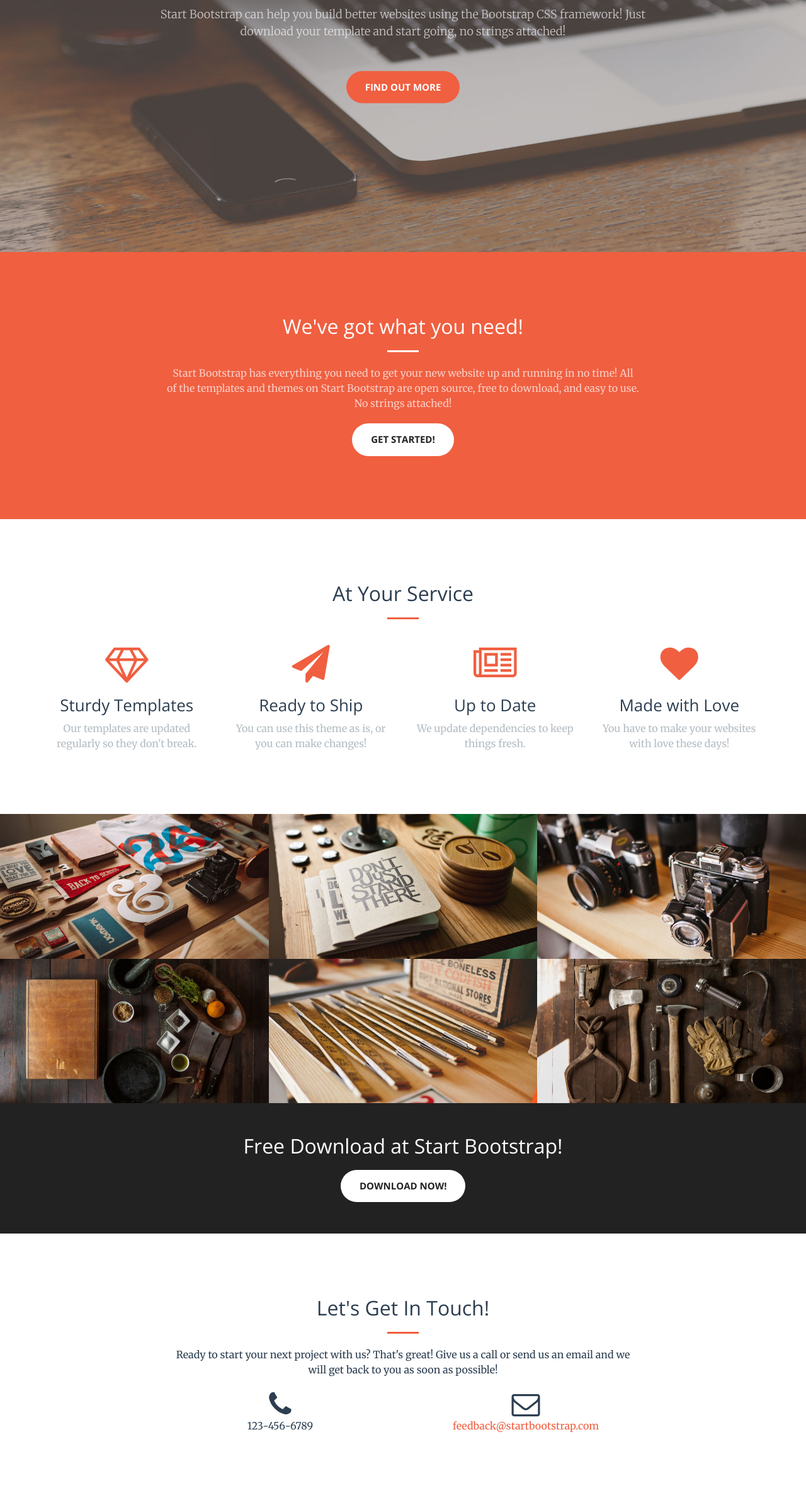
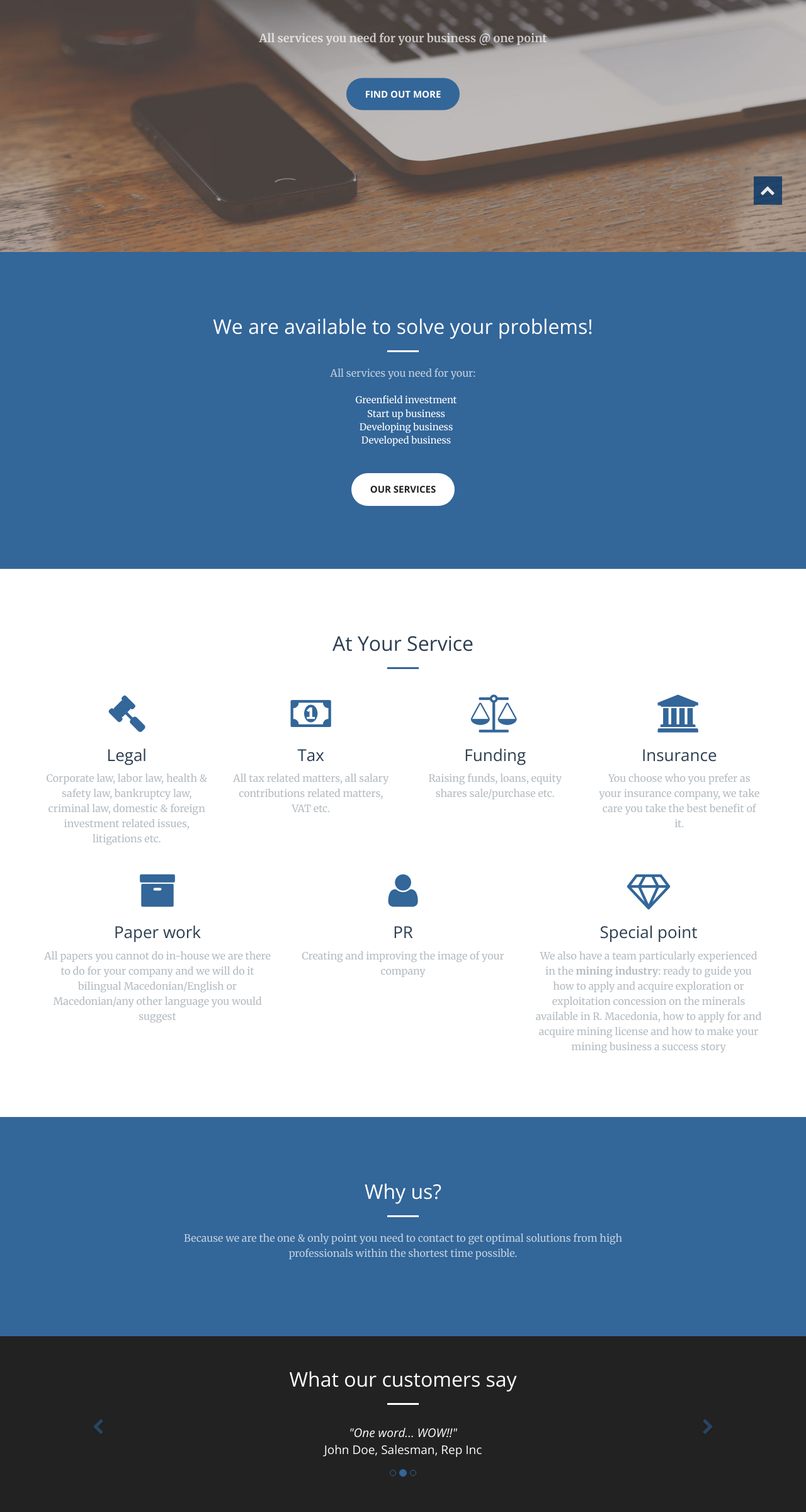
Before and after one commit to HristinaK/onepoint, a website: page index.html in a window 1280 px wide. Shown: the part 400-2800 px from the top of the page at 63% size. Drawn offline with nearby package versions, Linux system fonts and the light colour scheme.

Commit message:
first draft

```diff
--- a/css/creative.css
+++ b/css/creative.css
@@ -12,7 +12,7 @@ body {
   font-family: 'Merriweather', 'Helvetica Neue', Arial, sans-serif;
 }
 hr {
-  border-color: #F05F40;
+  border-color: #336699;
   border-width: 3px;
   max-width: 50px;
 }
@@ -23,11 +23,11 @@ a {
   -webkit-transition: all 0.35s;
   -moz-transition: all 0.35s;
   transition: all 0.35s;
-  color: #F05F40;
+  color: #336699;
 }
 a:hover,
 a:focus {
-  color: #eb3812;
+  color: #4EB1BA;
 }
 h1,
 h2,
@@ -43,7 +43,7 @@ p {
   margin-bottom: 20px;
 }
 .bg-primary {
-  background-color: #F05F40;
+  background-color: #336699;
 }
 .bg-dark {
   background-color: #222222;
@@ -70,14 +70,14 @@ aside {
   transition: all 0.35s;
 }
 .navbar-default .navbar-header .navbar-brand {
-  color: #F05F40;
+  color: #336699;
   font-family: 'Open Sans', 'Helvetica Neue', Arial, sans-serif;
   font-weight: 700;
   text-transform: uppercase;
 }
 .navbar-default .navbar-header .navbar-brand:hover,
 .navbar-default .navbar-header .navbar-brand:focus {
-  color: #eb3812;
+  color: #4EB1BA;
 }
 .navbar-default .navbar-header .navbar-toggle {
   font-weight: 700;
@@ -94,11 +94,11 @@ aside {
 }
 .navbar-default .nav > li > a:hover,
 .navbar-default .nav > li > a:focus:hover {
-  color: #F05F40;
+  color: #336699;
 }
 .navbar-default .nav > li.active > a,
 .navbar-default .nav > li.active > a:focus {
-  color: #F05F40 !important;
+  color: #336699 !important;
   background-color: transparent;
 }
 .navbar-default .nav > li.active > a:hover,
@@ -130,12 +130,12 @@ aside {
     border-color: rgba(34, 34, 34, 0.05);
   }
   .navbar-default.affix .navbar-header .navbar-brand {
-    color: #F05F40;
+    color: #336699;
     font-size: 14px;
   }
   .navbar-default.affix .navbar-header .navbar-brand:hover,
   .navbar-default.affix .navbar-header .navbar-brand:focus {
-    color: #eb3812;
+    color: #4EB1BA;
   }
   .navbar-default.affix .nav > li > a,
   .navbar-default.affix .nav > li > a:focus {
@@ -143,7 +143,7 @@ aside {
   }
   .navbar-default.affix .nav > li > a:hover,
   .navbar-default.affix .nav > li > a:focus:hover {
-    color: #F05F40;
+    color: #336699;
   }
 }
 header {
@@ -233,7 +233,8 @@ header .header-content .header-content-inner p {
   color: white;
   opacity: 0;
   display: block;
-  background: rgba(240, 95, 64, 0.9);
+  opacity: 0.5;
+  background: #003366;
   position: absolute;
   bottom: 0;
   text-align: center;
@@ -281,7 +282,7 @@ header .header-content .header-content-inner p {
   margin: 0 auto 20px;
 }
 .text-primary {
-  color: #F05F40;
+  color: #336699;
 }
 .no-gutter > [class*='col-'] {
   padding-right: 0;
@@ -337,8 +338,8 @@ fieldset[disabled] .btn-default.active {
 }
 .btn-primary {
   color: white;
-  background-color: #F05F40;
-  border-color: #F05F40;
+  background-color: #336699;
+  border-color: #336699;
   -webkit-transition: all 0.35s;
   -moz-transition: all 0.35s;
   transition: all 0.35s;
@@ -350,8 +351,8 @@ fieldset[disabled] .btn-default.active {
 .btn-primary.active,
 .open > .dropdown-toggle.btn-primary {
   color: white;
-  background-color: #ee4b28;
-  border-color: #ed431f;
+  background-color: #003366;
+  border-color: #002266;
 }
 .btn-primary:active,
 .btn-primary.active,
@@ -376,11 +377,11 @@ fieldset[disabled] .btn-primary:active,
 .btn-primary.disabled.active,
 .btn-primary[disabled].active,
 fieldset[disabled] .btn-primary.active {
-  background-color: #F05F40;
-  border-color: #F05F40;
+  background-color: #336699;
+  border-color: #336699;
 }
 .btn-primary .badge {
-  color: #F05F40;
+  color: #336699;
   background-color: white;
 }
 .btn {
@@ -414,3 +415,42 @@ img::-moz-selection {
 body {
   webkit-tap-highlight-color: #222222;
 }
+.carousel-control.right, .carousel-control.left {
+  background-image: none;
+  color: #336699;
+}
+.carousel-indicators li {
+  border-color: #336699;
+}
+.carousel-indicators li.active {
+  background-color: #336699;
+}
+.item h4 {
+  font-size: 19px;
+  line-height: 1.375em;
+  font-weight: 400;
+  font-style: italic;
+  margin-bottom: 3.5em;
+}
+
+.item span {
+  font-style: normal;
+}
+
+#nagore{
+  width: 3em;
+  height: 3em;
+  color: #fff;
+  background-color: #003366;
+  opacity: 0.8;
+  position: fixed;
+  top: 85%;
+  right: 3%;
+}
+#nagore a:hover{
+  color: #ffffff;
+}
+#strelka{
+  font-size: x-large;
+  padding: 0.2em;
+}
--- a/index.html
+++ b/index.html
@@ -20,14 +20,16 @@
     <link href="css/flatly-bootstrap.min.css" rel="stylesheet">
     <!-- Custom Fonts -->
     <link href="vendor/font-awesome/css/font-awesome.min.css" rel="stylesheet" type="text/css">
-    <link href='https://fonts.googleapis.com/css?family=Open+Sans:300italic,400italic,600italic,700italic,800italic,400,300,600,700,800' rel='stylesheet' type='text/css'>
-    <link href='https://fonts.googleapis.com/css?family=Merriweather:400,300,300italic,400italic,700,700italic,900,900italic' rel='stylesheet' type='text/css'>
+    <link href='https://fonts.googleapis.com/css?family=Open+Sans:300italic,400italic,600italic,700italic,800italic,400,300,600,700,800'
+          rel='stylesheet' type='text/css'>
+    <link href='https://fonts.googleapis.com/css?family=Merriweather:400,300,300italic,400italic,700,700italic,900,900italic'
+          rel='stylesheet' type='text/css'>
 
     <!-- Plugin CSS -->
     <link href="vendor/magnific-popup/magnific-popup.css" rel="stylesheet">
 
     <!-- Theme CSS -->
-    <link href="css/creative.min.css" rel="stylesheet">
+    <link href="css/creative.css" rel="stylesheet">
 
     <!-- HTML5 Shim and Respond.js IE8 support of HTML5 elements and media queries -->
     <!-- WARNING: Respond.js doesn't work if you view the page via file:// -->
@@ -39,15 +41,17 @@
 </head>
 
 <body id="page-top">
-
+<div id="one" style="display: none"></div>
 <nav id="mainNav" class="navbar navbar-default navbar-fixed-top">
     <div class="container-fluid">
         <!-- Brand and toggle get grouped for better mobile display -->
         <div class="navbar-header">
-                <button type="button" class="navbar-toggle collapsed" data-toggle="collapse" data-target="#bs-example-navbar-collapse-1">
+            <button type="button" class="navbar-toggle collapsed" data-toggle="collapse"
+                    data-target="#bs-example-navbar-collapse-1">
                 <span class="sr-only">Toggle navigation</span> Menu <i class="fa fa-bars"></i>
             </button>
-                <a class="navbar-brand page-scroll" href="#page-top"> <i class="fa fa-circle"></i>&nbsp;&nbsp;&nbsp;&nbsp;One Point </a>
+            <a class="navbar-brand page-scroll" href="#page-top"> <i class="fa fa-circle"></i>&nbsp;&nbsp;&nbsp;&nbsp;One
+                Point </a>
         </div>
 
         <!-- Collect the nav links, forms, and other content for toggling -->
@@ -60,7 +64,7 @@
                     <a class="page-scroll" href="#services">Services</a>
                 </li>
                 <li>
-                        <a class="page-scroll" href="#portfolio">Portfolio</a>
+                    <a class="page-scroll" href="#why-us">Testimonials</a>
                 </li>
                 <li>
                     <a class="page-scroll" href="#contact">Contact</a>
@@ -75,9 +79,11 @@
 <header>
     <div class="header-content">
         <div class="header-content-inner">
-                <h1 id="homeHeading">Your Favorite Source of Free Bootstrap Themes</h1>
+            <h1 id="homeHeading">One Point</h1>
             <hr>
-                <p>Start Bootstrap can help you build better websites using the Bootstrap CSS framework! Just download your template and start going, no strings attached!</p>
+            <p>Business &amp; Legal Solutions and Engineering<br>
+                Lawyers and Counselors<br></p>
+            <p><b>All services you need for your business @ one point</b></p>
             <a href="#about" class="btn btn-primary btn-xl page-scroll">Find Out More</a>
         </div>
     </div>
@@ -87,10 +93,23 @@
     <div class="container">
         <div class="row">
             <div class="col-lg-8 col-lg-offset-2 text-center">
-                    <h2 class="section-heading">We've got what you need!</h2>
+                <h2 class="section-heading">We are available to solve your problems!</h2>
                 <hr class="light">
-                    <p class="text-faded">Start Bootstrap has everything you need to get your new website up and running in no time! All of the templates and themes on Start Bootstrap are open source, free to download, and easy to use. No strings attached!</p>
-                    <a href="#services" class="page-scroll btn btn-default btn-xl sr-button">Get Started!</a>
+                <p class="text-faded">
+                    All services you need for your:
+                    <br>
+                <ul style="list-style-type: none; margin-left:-2em;">
+                    <li>Greenfield investment</li>
+
+                    <li>Start up business</li>
+
+                    <li>Developing business</li>
+
+                    <li> Developed business</li>
+                </ul>
+                </p>
+                <br>
+                <a href="#services" class="page-scroll btn btn-default btn-xl sr-button">Our Services</a>
             </div>
         </div>
     </div>
@@ -105,132 +124,87 @@
             </div>
         </div>
     </div>
+
     <div class="container">
         <div class="row">
             <div class="col-lg-3 col-md-6 text-center">
                 <div class="service-box">
-                        <i class="fa fa-4x fa-diamond text-primary sr-icons"></i>
-                        <h3>Sturdy Templates</h3>
-                        <p class="text-muted">Our templates are updated regularly so they don't break.</p>
+                    <i class="fa fa-4x fa-legal text-primary sr-icons"></i>
+                    <h3>Legal</h3>
+                    <p class="text-muted">Corporate law, labor law, health &amp; safety law,
+                        bankruptcy law, criminal law, domestic &amp; foreign
+                        investment related issues, litigations etc.</p>
                 </div>
             </div>
             <div class="col-lg-3 col-md-6 text-center">
                 <div class="service-box">
-                        <i class="fa fa-4x fa-paper-plane text-primary sr-icons"></i>
-                        <h3>Ready to Ship</h3>
-                        <p class="text-muted">You can use this theme as is, or you can make changes!</p>
+                    <i class="fa fa-4x fa-money text-primary sr-icons"></i>
+                    <h3>Tax</h3>
+                    <p class="text-muted">All tax related matters, all salary contributions related matters, VAT
+                        etc.</p>
                 </div>
             </div>
             <div class="col-lg-3 col-md-6 text-center">
                 <div class="service-box">
-                        <i class="fa fa-4x fa-newspaper-o text-primary sr-icons"></i>
-                        <h3>Up to Date</h3>
-                        <p class="text-muted">We update dependencies to keep things fresh.</p>
+                    <i class="fa fa-4x fa-balance-scale text-primary sr-icons"></i>
+                    <h3>Funding</h3>
+                    <p class="text-muted">Raising funds, loans, equity shares sale/purchase etc.</p>
                 </div>
             </div>
             <div class="col-lg-3 col-md-6 text-center">
                 <div class="service-box">
-                        <i class="fa fa-4x fa-heart text-primary sr-icons"></i>
-                        <h3>Made with Love</h3>
-                        <p class="text-muted">You have to make your websites with love these days!</p>
+                    <i class="fa fa-4x fa-institution text-primary sr-icons"></i>
+                    <h3>Insurance</h3>
+                    <p class="text-muted">You choose who you prefer as your insurance company, we take care you take the
+                        best benefit of it.</p>
+                </div>
+            </div>
+        </div>
+        <br>
+        <div class="row">
+            <div class="col-lg-4 col-md-6 text-center">
+                <div class="service-box">
+                    <i class="fa fa-4x fa-archive text-primary sr-icons"></i>
+                    <h3>Paper work</h3>
+                    <p class="text-muted">All papers you cannot do in-house we are there to do for your company and we
+                        will do it
+                        bilingual Macedonian/English or Macedonian/any other language you would suggest</p>
+                </div>
+            </div>
+            <div class="col-lg-4 col-md-6 text-center">
+                <div class="service-box">
+                    <i class="fa fa-4x fa-user text-primary sr-icons"></i>
+                    <h3>PR</h3>
+                    <p class="text-muted">Creating and improving the image of your company</p>
+                </div>
+            </div>
+            <div class="col-lg-4 col-md-6 text-center">
+                <div class="service-box">
+                    <i class="fa fa-4x fa-diamond text-primary sr-icons"></i>
+                    <h3>Special point</h3>
+                    <p class="text-muted">We also have a team particularly experienced in the <b>mining industry</b>:
+                        ready to guide you
+
+                        how to apply and acquire exploration or exploitation concession on the minerals available in R.
+
+                        Macedonia, how to apply for and acquire mining license and how to make your mining business a
+
+                        success story</p>
                 </div>
             </div>
         </div>
     </div>
 </section>
 
-    <section class="no-padding" id="portfolio">
-        <div class="container-fluid">
-            <div class="row no-gutter popup-gallery">
-                <div class="col-lg-4 col-sm-6">
-                    <a href="img/portfolio/fullsize/1.jpg" class="portfolio-box">
-                        <img src="img/portfolio/thumbnails/1.jpg" class="img-responsive" alt="">
-                        <div class="portfolio-box-caption">
-                            <div class="portfolio-box-caption-content">
-                                <div class="project-category text-faded">
-                                    Category
-                                </div>
-                                <div class="project-name">
-                                    Project Name
-                                </div>
-                            </div>
-                        </div>
-                    </a>
-                </div>
-                <div class="col-lg-4 col-sm-6">
-                    <a href="img/portfolio/fullsize/2.jpg" class="portfolio-box">
-                        <img src="img/portfolio/thumbnails/2.jpg" class="img-responsive" alt="">
-                        <div class="portfolio-box-caption">
-                            <div class="portfolio-box-caption-content">
-                                <div class="project-category text-faded">
-                                    Category
-                                </div>
-                                <div class="project-name">
-                                    Project Name
-                                </div>
-                            </div>
-                        </div>
-                    </a>
-                </div>
-                <div class="col-lg-4 col-sm-6">
-                    <a href="img/portfolio/fullsize/3.jpg" class="portfolio-box">
-                        <img src="img/portfolio/thumbnails/3.jpg" class="img-responsive" alt="">
-                        <div class="portfolio-box-caption">
-                            <div class="portfolio-box-caption-content">
-                                <div class="project-category text-faded">
-                                    Category
-                                </div>
-                                <div class="project-name">
-                                    Project Name
-                                </div>
-                            </div>
-                        </div>
-                    </a>
-                </div>
-                <div class="col-lg-4 col-sm-6">
-                    <a href="img/portfolio/fullsize/4.jpg" class="portfolio-box">
-                        <img src="img/portfolio/thumbnails/4.jpg" class="img-responsive" alt="">
-                        <div class="portfolio-box-caption">
-                            <div class="portfolio-box-caption-content">
-                                <div class="project-category text-faded">
-                                    Category
-                                </div>
-                                <div class="project-name">
-                                    Project Name
-                                </div>
-                            </div>
-                        </div>
-                    </a>
-                </div>
-                <div class="col-lg-4 col-sm-6">
-                    <a href="img/portfolio/fullsize/5.jpg" class="portfolio-box">
-                        <img src="img/portfolio/thumbnails/5.jpg" class="img-responsive" alt="">
-                        <div class="portfolio-box-caption">
-                            <div class="portfolio-box-caption-content">
-                                <div class="project-category text-faded">
-                                    Category
-                                </div>
-                                <div class="project-name">
-                                    Project Name
-                                </div>
-                            </div>
-                        </div>
-                    </a>
-                </div>
-                <div class="col-lg-4 col-sm-6">
-                    <a href="img/portfolio/fullsize/6.jpg" class="portfolio-box">
-                        <img src="img/portfolio/thumbnails/6.jpg" class="img-responsive" alt="">
-                        <div class="portfolio-box-caption">
-                            <div class="portfolio-box-caption-content">
-                                <div class="project-category text-faded">
-                                    Category
-                                </div>
-                                <div class="project-name">
-                                    Project Name
-                                </div>
-                            </div>
-                        </div>
-                    </a>
+<section class="bg-primary" id="why-us">
+    <div class="container">
+        <div class="row">
+            <div class="col-lg-8 col-lg-offset-2 text-center">
+                <h2 class="section-heading">Why us?</h2>
+                <hr class="light">
+                <p class="text-faded">Because we are the one &amp; only point you need to contact to get optimal
+                    solutions from high
+                    professionals within the shortest time possible.</p>
             </div>
         </div>
     </div>
@@ -239,31 +213,87 @@
 <aside class="bg-dark">
     <div class="container text-center">
         <div class="call-to-action">
-                <h2>Free Download at Start Bootstrap!</h2>
-                <a href="http://startbootstrap.com/template-overviews/creative/" class="btn btn-default btn-xl sr-button">Download Now!</a>
+            <h2>What our customers say</h2>
+            <hr class="light">
+            <div id="myCarousel" class="carousel slide text-center" data-ride="carousel">
+                <ol class="carousel-indicators">
+                    <li data-target="#myCarousel" data-slide-to="0" class="active"></li>
+                    <li data-target="#myCarousel" data-slide-to="1"></li>
+                    <li data-target="#myCarousel" data-slide-to="2"></li>
+                </ol>
+                <div class="carousel-inner" role="listbox">
+                    <div class="item active">
+                        <h4>"This company is the best. I am so happy with the result!"<br><span
+                                style="font-style:normal;">Michael Roe, Vice President, Comment Box</span></h4>
+                    </div>
+                    <div class="item">
+                        <h4>"One word... WOW!!"<br><span style="font-style:normal;">John Doe, Salesman, Rep Inc</span>
+                        </h4>
+                    </div>
+                    <div class="item">
+                        <h4>"Could I... BE any more happy with this company?"<br><span style="font-style:normal;">Chandler Bing, Actor, FriendsAlot</span>
+                        </h4>
+                    </div>
+                </div>
+                <a class="left carousel-control" href="#myCarousel" role="button" data-slide="prev">
+                    <span class="fa fa-lg fa-chevron-left" aria-hidden="true"></span>
+                    <span class="sr-only">Previous</span>
+                </a>
+                <a class="right carousel-control" href="#myCarousel" role="button" data-slide="next">
+                    <span class="fa fa-lg fa-chevron-right" aria-hidden="true"></span>
+                    <span class="sr-only">Next</span>
+                </a>
+            </div>
+            <br>
+            <a href="#contact" class="page-scroll btn btn-default btn-xl sr-button">Contact us</a>
         </div>
     </div>
 </aside>
 
 <section id="contact">
-        <div class="container">
+
+    <!-- Container (Contact Section) -->
+    <div id="contacts" class="container-fluid bg-grey">
+        <h2 class="section-heading text-center">Let's Get In Touch!</h2>
+        <hr class="primary">
         <div class="row">
-                <div class="col-lg-8 col-lg-offset-2 text-center">
-                    <h2 class="section-heading">Let's Get In Touch!</h2>
-                    <hr class="primary">
-                    <p>Ready to start your next project with us? That's great! Give us a call or send us an email and we will get back to you as soon as possible!</p>
+            <div class="col-lg-4 col-md-5 col-sm-12 col-lg-offset-2">
+                <p>Contact us and we'll get back to you within 24 hours.</p>
+                <ul style="list-style-type: none;">
+                    <li><span class="fa fa-map-marker"></span> Njegosheva 11, Skopje, Macedonia</li>
+                    <li><span class="fa fa-phone"></span> + 389 70 24 66 33</li>
+                    <li><span class="fa fa-envelope"></span> onepoint@onepoint.com</li>
+                </ul>
             </div>
-                <div class="col-lg-4 col-lg-offset-2 text-center">
-                    <i class="fa fa-phone fa-3x sr-contact"></i>
-                    <p>123-456-6789</p>
+            <div class="col-lg-4 col-md-5 col-sm-12 slideanim">
+                <div class="row">
+                    <div class="col-sm-6 form-group">
+                        <input class="form-control" id="name" name="name" placeholder="Name" type="text" required>
                     </div>
-                <div class="col-lg-4 text-center">
-                    <i class="fa fa-envelope-o fa-3x sr-contact"></i>
-                    <p><a href="mailto:your-email@your-domain.com">feedback@startbootstrap.com</a></p>
+                    <div class="col-sm-6 form-group">
+                        <input class="form-control" id="email" name="email" placeholder="Email" type="email" required>
+                    </div>
+                </div>
+                <textarea class="form-control" id="comments" name="comments" placeholder="Message"
+                          rows="4"></textarea><br>
+                <div class="row">
+                    <div class="col-sm-12 form-group">
+                        <button class="btn btn-primary pull-right" type="submit">Send</button>
                     </div>
                 </div>
             </div>
+        </div>
+    </div>
+
+
 </section>
+<footer class="container-fluid text-center bg-dark">
+    <a id="nagore" href="#page-top" class="page-scroll" title="To Top">
+        <div id="strelka"><span class="fa fa-chevron-up"></span></div>
+    </a>
+    <br>
+    <p>@Copyright 2016 <a href="https://www.linkedin.com/in/hristina-klincharova-776a568b" title="Visit w3schools">Hristina Klincharova</a></p>
+</footer>
 
 <!-- jQuery -->
 <script src="vendor/jquery/jquery.min.js"></script>
@@ -279,6 +309,7 @@
 <!-- Theme JavaScript -->
 <script src="js/creative.min.js"></script>
 
+<!---->
 </body>
 
 </html>
```
Lines whose indentation alone changed are shown as unchanged.
